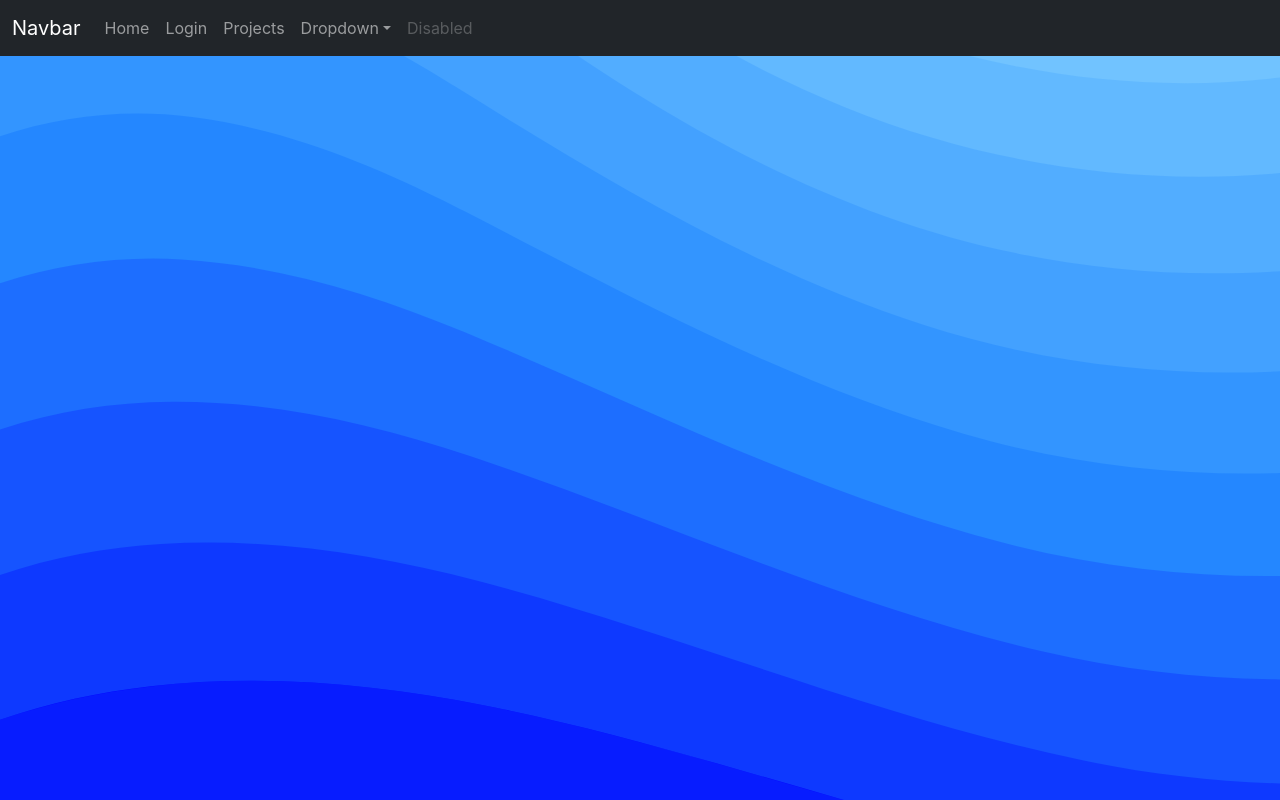
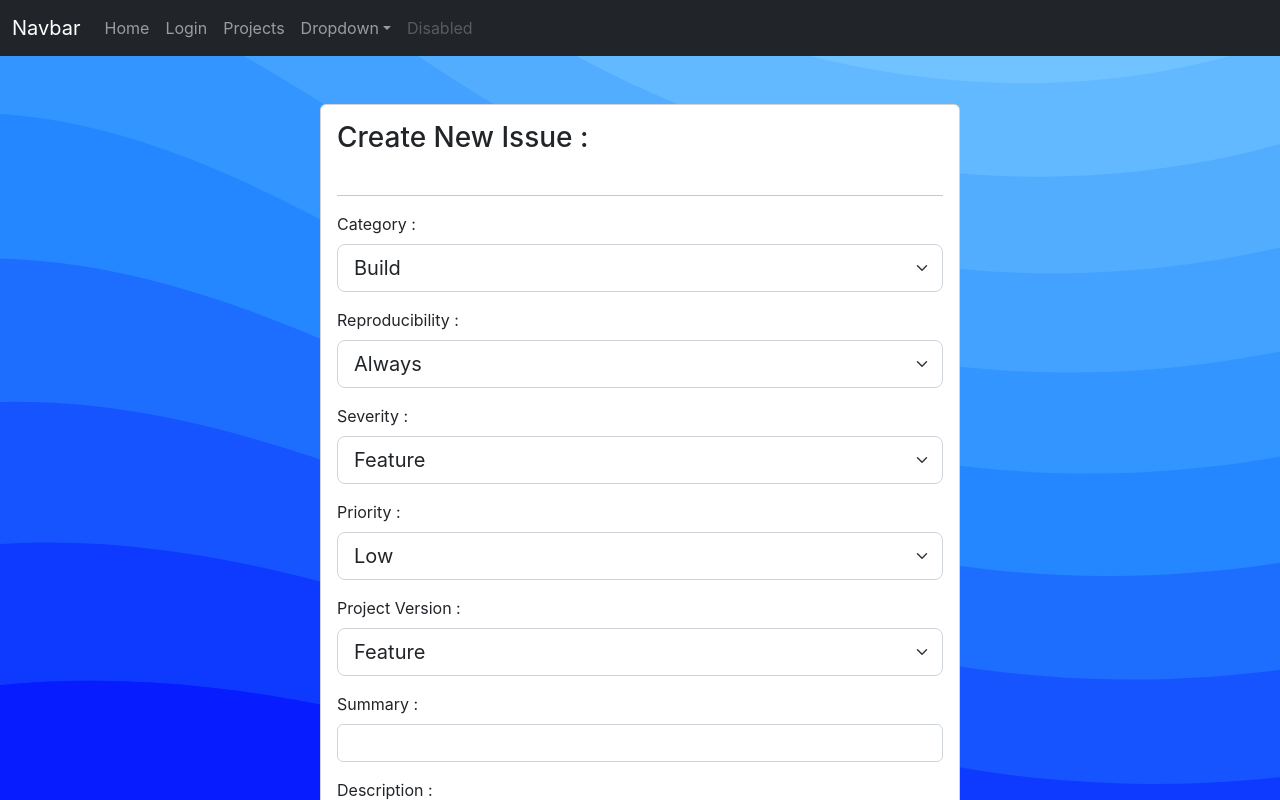
Before and after one commit to viruchith/react-bugspot, a React (Create React App) app: page /projects/302/issues/create in a window 1280 px wide. Shown: the top 800 px of the page. Built offline with nearby package versions, Linux system fonts and the light colour scheme.

Commit message:
crate-issue page added

```diff
--- a/package.json
+++ b/package.json
@@ -7,6 +7,7 @@
     "@testing-library/react": "^13.4.0",
     "@testing-library/user-event": "^13.5.0",
     "react": "^18.2.0",
+    "react-code-blocks": "^0.0.9-0",
     "react-dom": "^18.2.0",
     "react-router-dom": "^6.4.5",
     "react-scripts": "5.0.1",
--- a/src/App.js
+++ b/src/App.js
@@ -11,6 +11,7 @@ import ProjectDetailsEditPage from "./pages/ProjectDetailsEditPage";
 import ProjectCreatePage from "./pages/ProjectCreatePage";
 import ProjectVersionUpdatePage from "./pages/ProjectVersionUpdatePage";
 import ProjectMembersPage from "./pages/ProjectMembersPage";
+import CreateIssuePage from "./pages/CreateIssuePage";
 
 
 function App() {
@@ -31,6 +32,7 @@ function App() {
           <Route path="/projects/:projectId/edit" element={<ProjectDetailsEditPage/>}/>
           <Route path="/projects/:projectId/versions" element={<ProjectVersionUpdatePage/>}/>
           <Route path="/projects/:projectId/members" element={<ProjectMembersPage/>}/>
+          <Route path="/projects/:projectId/issues/create" element={<CreateIssuePage/>}/>
         </Routes>
       </BrowserRouter>
     </div>
--- /dev/null
+++ b/src/pages/CreateIssuePage.js
@@ -0,0 +1,155 @@
+import React, { useState } from 'react'
+import { CodeBlock } from 'react-code-blocks';
+import { validate } from 'validate.js';
+import FieldErrorsToStateMapper from '../helpers/FieldErrorsToStateMapper';
+import FieldErrorsComponent from '../components/FieldErrorsComponent';
+
+function CreateIssuePage() {
+
+    const [sourceCode, setSourceCode] = useState("");
+
+    const [fieldsErrors, setFieldsErrors] = useState({category:[],reproducibility:[],severity:[],priority:[],summary:[],description:[]});
+
+    const [alertState,setAlertState] =  useState({visible:false,type:"danger",message:""});
+
+
+    const createIssueRules = {
+        category:{
+            presence:true,
+            inclusion:['Build','Core','Infrastructure','Tests','User Interface']
+        },
+        reproducibility:{
+            presence:true,
+            inclusion:['Always','Sometimes','Random','Unable To Reproduce','NA']
+        },
+        severity:{
+            presence:true,
+            inclusion:['Feature','Trivial','Text','Tweak','Minor','Major','Block']
+        },
+        priority:{
+            presence:true,
+            inclusion:['Low','Normal','High','Urgent','Immediate']
+        },
+        summary:{
+            presence:true,
+            length:{
+                maximum:256
+            }
+        },
+        description:{
+            presence:true
+        }
+    };
+
+
+    const onSubmitHandler = (e)=>{
+        e.preventDefault();
+        setAlertState({visible:false,type:"success",message:""});
+        const formValues = validate.collectFormValues(e.target);
+        const errors = validate(formValues,createIssueRules);
+        FieldErrorsToStateMapper(errors,fieldsErrors,setFieldsErrors);
+        if(errors===undefined){
+          setAlertState({visible:true,type:"success",message:"Update Successful !"});
+          console.log(formValues);
+        }
+      };
+
+
+
+  return (
+    <div className="mt-5 mb-5 d-flex justify-content-center">
+        <div className="card p-3 col-sm-8 col-md-6 col-lg-6">
+            <div className="mb-3">
+                <h3>Create New Issue : </h3>
+            </div>
+            <hr />
+            <form action="" method="post" onSubmit={onSubmitHandler}>
+                <div className="mb-3">
+                    <label htmlFor="category" className="form-label">Category : </label>
+                    <select className="form-select form-select-lg" name="category" id="category">
+                        <option value="Build" >Build</option>
+                        <option value="Core">Core</option>
+                        <option value="Infrastructure">Istanbul</option>
+                        <option value="Tests">Jakarta</option>
+                        <option value="User Interface">User Interface</option>
+                    </select>
+                    <FieldErrorsComponent errors={fieldsErrors.category} />
+                </div>
+                <div className="mb-3">
+                    <label htmlFor="reproducibility" className="form-label">Reproducibility : </label>
+                    <select className="form-select form-select-lg" name="reproducibility" id="reproducibility">
+                        <option value="Always" >Always</option>
+                        <option value="Sometimes">Sometimes</option>
+                        <option value="Random">Random</option>
+                        <option value="Unable to reproduce">Unable to Reproduce</option>
+                        <option value="NA">NA</option>
+                    </select>
+                    <FieldErrorsComponent errors={fieldsErrors.reproducibility} />
+                </div>
+                <div className="mb-3">
+                    <label htmlFor="severity" className="form-label">Severity : </label>
+                    <select className="form-select form-select-lg" name="severity" id="severity">
+                        <option value="Feature" >Feature</option>
+                        <option value="Trivial">Trivial</option>
+                        <option value="Text">Text</option>
+                        <option value="Tweak">Tweak</option>
+                        <option value="Minor">Minor</option>
+                        <option value="Major">Major</option>
+                        <option value="Crash">Crash</option>
+                        <option value="Block">Block</option>
+                    </select>
+                    <FieldErrorsComponent errors={fieldsErrors.severity} />
+                </div>
+                <div className="mb-3">
+                    <label htmlFor="priority" className="form-label">Priority : </label>
+                    <select className="form-select form-select-lg" name="priority" id="priority">
+                        <option value="Low" >Low</option>
+                        <option value="Normal">Normal</option>
+                        <option value="High">High</option>
+                        <option value="Urgent">Urgent</option>
+                        <option value="Immediate">Immediate</option>
+                    </select>
+                    <FieldErrorsComponent errors={fieldsErrors.priority} />
+                </div>
+                <div className="mb-3">
+                    <label htmlFor="projectVersion" className="form-label">Project Version : </label>
+                    <select className="form-select form-select-lg" name="projectVersion" id="projectVersion">
+                        <option value="Feature" >Feature</option>
+                    </select>
+                </div>
+                <div className="mb-3">
+                    <label htmlFor="summary" className="form-label">Summary : </label>
+                    <input type="text" className="form-control" name='summary' id="summary"  />
+                    <FieldErrorsComponent errors={fieldsErrors.summary} />
+                </div>
+                <div className="mb-3">
+                    <label htmlFor="description" className="form-label">Description : </label>
+                    <textarea className='form-control' name="description" id="description" cols="30" rows="10"></textarea>
+                    <FieldErrorsComponent errors={fieldsErrors.description} />
+                </div>
+                <div className="mb-3">
+                    <label htmlFor="stepsToReproduce" className="form-label">Steps To Reproduce : </label>
+                    <textarea className='form-control' name="stepsToReproduce" id="stepsToReproduce" cols="30" rows="10"></textarea>
+                </div>
+                <div className="mb-3">
+                    <label htmlFor="description" className="form-label">Additional Information : </label>
+                    <textarea className='form-control' name="additionalInformation" id="additionalInformation" cols="30" rows="10"></textarea>
+                </div>
+                <div className="mb-3">
+                    <label htmlFor="sourceCode" className="form-label">Source Code : </label>
+                    <div className="mb-3">
+                        <label htmlFor="">Code Preview :</label>
+                        <CodeBlock text={sourceCode} language={"text"} wrapLines />
+                    </div>
+                    <textarea className='form-control' name="sourceCode" id="sourceCode" value={sourceCode} onChange={(e)=>{setSourceCode(e.target.value);}} cols="30" rows="10"></textarea>
+                </div>
+                <div className="mb-3">
+                    <button className="btn btn-primary">Create</button>
+                </div>
+            </form>
+        </div>
+    </div>
+  )
+}
+
+export default CreateIssuePage
--- a/src/pages/ProjectViewPage.js
+++ b/src/pages/ProjectViewPage.js
@@ -27,7 +27,7 @@ function ProjectViewPage() {
             <div className="p-3">
             <Link className='btn btn-info' to={"/projects/"+projectId+"/members"} >View Members&nbsp;<i className="fa-solid fa-people-group"></i></Link>
             &nbsp;
-            <Link className='btn btn-danger'>Report Issue&nbsp;<i className="fa-solid fa-bug"></i></Link>
+            <Link className='btn btn-danger' to={"/projects/"+projectId+"/issues/create"}  >Report Issue&nbsp;<i className="fa-solid fa-bug"></i></Link>
             &nbsp;
             <Link className='btn btn-success' to={"/projects/"+projectId+"/versions"} >Versions&nbsp;<i className="fa-solid fa-code-compare"></i></Link>
             </div>
```
Also changed, not shown: 1 other file (tests, documents, lock files or other folders).
